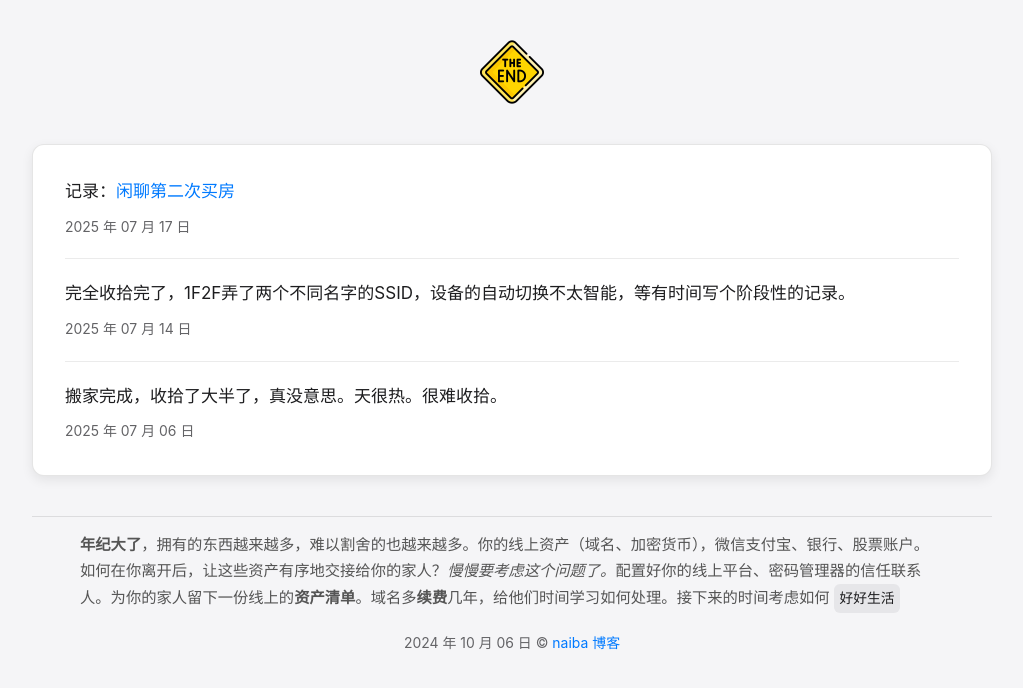
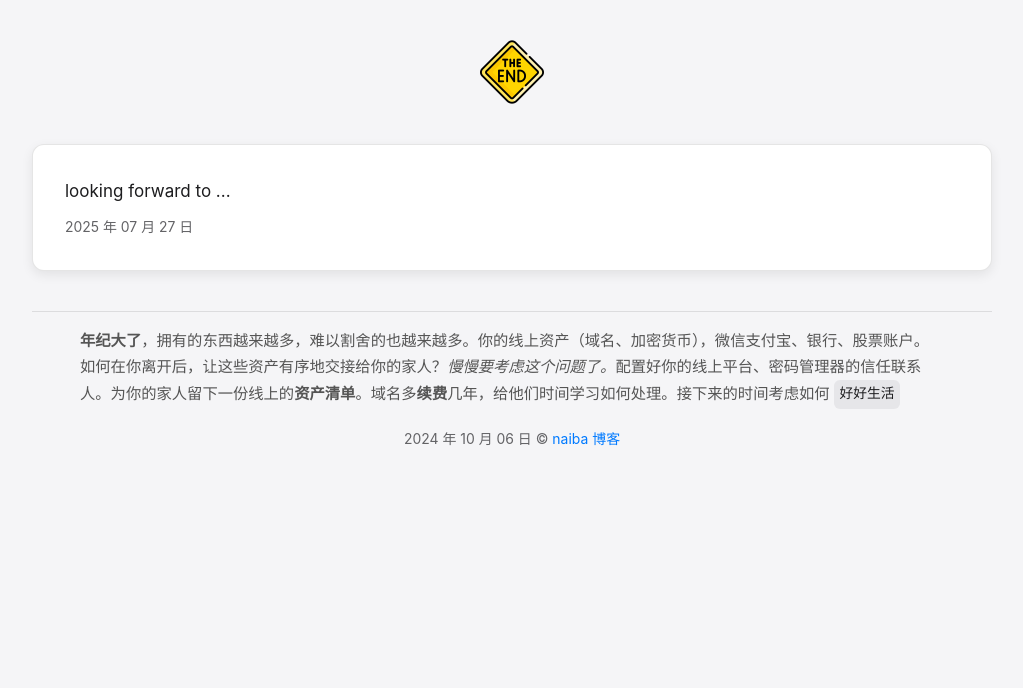
Before and after one commit to bigtoyscompany/yii, a plain HTML site: page index.html in a window 1280 px wide. Shown: the whole page, without its empty margins (128-1151 px from the left). Drawn offline with Linux system fonts and the light colour scheme.

Commit message:
Update index.html

```diff
--- a/index.html
+++ b/index.html
@@ -205,18 +205,9 @@
 <body>
     <img class="icon" src="/the-end.png">
     <div class="messages-container">
-
         <div class="message-entry">
-            <p>记录：<a href="https://lifelonglearn.ing/second-home-purchase" target="_blank">闲聊第二次买房</a></p>
-            <div class="timestamp">2025 年 07 月 17 日</div>
-        </div>
-        <div class="message-entry">
-            <p>完全收拾完了，1F2F弄了两个不同名字的SSID，设备的自动切换不太智能，等有时间写个阶段性的记录。</p>
-            <div class="timestamp">2025 年 07 月 14 日</div>
-        </div>
-        <div class="message-entry">
-            <p>搬家完成，收拾了大半了，真没意思。天很热。很难收拾。</p>
-            <div class="timestamp">2025 年 07 月 06 日</div>
+            <p>looking forward to ...</p>
+            <div class="timestamp">2025 年 07 月 27 日</div>
         </div>
     </div>
     <footer>
```
